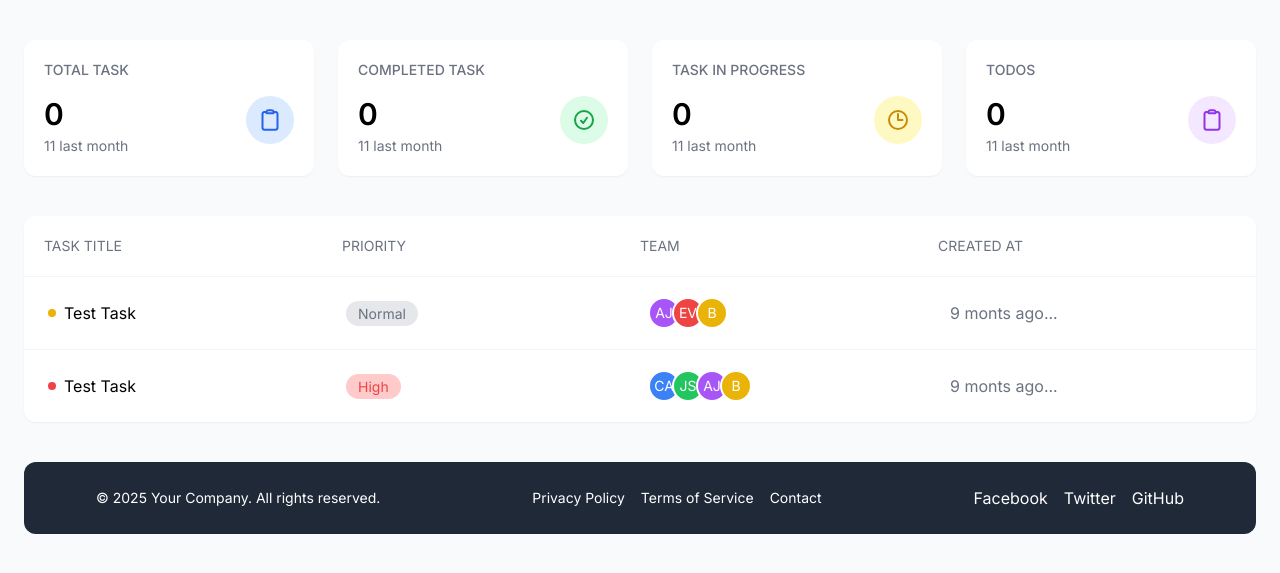
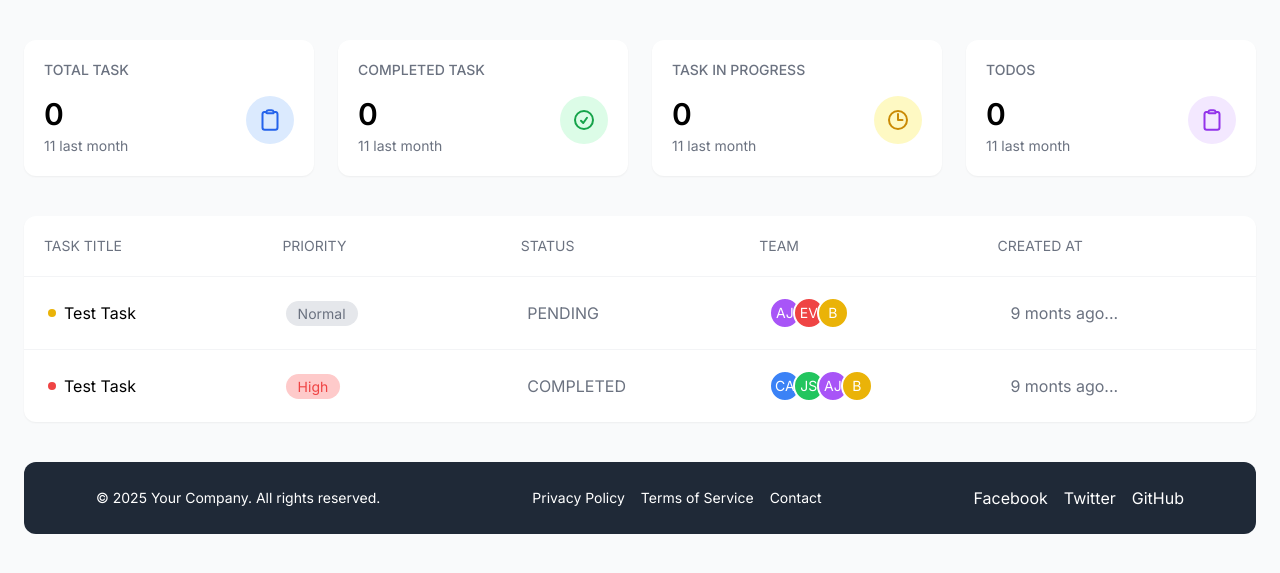
Before and after one commit to nazmulh24/Django, a Django app: page /tasks/manager-dashboard/ in a window 1280 px wide. Shown: the part 64-637 px from the top of the page. Run offline with Django 5.2, Linux system fonts and the light colour scheme; data that the repository does not hold is empty.

Commit message:
8.3 Dynamic Query, Urls name, URL tag || Need to Improve UI

```diff
--- a/task-management/static/css/output.css
+++ b/task-management/static/css/output.css
@@ -770,8 +770,8 @@ video {
   grid-template-columns: repeat(10, minmax(0, 1fr));
 }
 
-.grid-cols-4 {
-  grid-template-columns: repeat(4, minmax(0, 1fr));
+.grid-cols-5 {
+  grid-template-columns: repeat(5, minmax(0, 1fr));
 }
 
 .flex-col {
--- a/task-management/tasks/templates/Dashboard/dashboard.html
+++ b/task-management/tasks/templates/Dashboard/dashboard.html
@@ -62,6 +62,7 @@
       <!-- Stats Grid -->
       <div class="grid grid-cols-1 md:grid-cols-2 lg:grid-cols-4 gap-6 mb-10">
         <!-- Total Task -->
+        <a href="{% url 'mgr-Dashboard' %}?type=all">
           <div class="bg-white rounded-xl p-5 shadow-sm">
             <h3 class="text-sm font-medium text-gray-500 mb-4">TOTAL TASK</h3>
 
@@ -90,8 +91,10 @@
               </div>
             </div>
           </div>
+        </a>
 
         <!-- Completed Task -->
+        <a href="{% url 'mgr-Dashboard' %}?type=completed">
           <div class="bg-white rounded-xl p-5 shadow-sm">
             <h3 class="text-sm font-medium text-gray-500 mb-4">COMPLETED TASK</h3>
 
@@ -120,8 +123,10 @@
               </div>
             </div>
           </div>
+        </a>
 
         <!-- Task In Progress-->
+        <a href="{% url 'mgr-Dashboard' %}?type=in_progress">
           <div class="bg-white rounded-xl p-5 shadow-sm">
             <h3 class="text-sm font-medium text-gray-500 mb-4">
               TASK IN PROGRESS
@@ -152,8 +157,10 @@
               </div>
             </div>
           </div>
+        </a>
 
         <!-- Todos -->
+        <a href="{% url 'mgr-Dashboard' %}?type=pending">
           <div class="bg-white rounded-xl p-5 shadow-sm">
             <h3 class="text-sm font-medium text-gray-500 mb-4">TODOS</h3>
 
@@ -182,6 +189,7 @@
               </div>
             </div>
           </div>
+        </a>
       </div>
 
       {% block tasks %}{% endblock tasks %}
--- a/task-management/tasks/templates/Dashboard/manager-dashboard.html
+++ b/task-management/tasks/templates/Dashboard/manager-dashboard.html
@@ -10,10 +10,11 @@
 <!-- Task Table -->
 <div class="bg-white rounded-xl shadow-sm">
     <div
-      class="grid grid-cols-4 p-5 text-sm text-gray-500 border-b border-gray-100"
+      class="grid grid-cols-5 p-5 text-sm text-gray-500 border-b border-gray-100"
     >
       <div>TASK TITLE</div>
       <div>PRIORITY</div>
+      <div>STATUS</div>
       <div>TEAM</div>
       <div>CREATED AT</div>
     </div>
@@ -22,7 +23,7 @@
     <div class="divide-y divide-gray-100 mb-10">
       {% for task in tasks %}
         <!-- Task Item 1 -->
-        <div class="grid grid-cols-4 p-5 gap-4 items-center">
+        <div class="grid grid-cols-5 p-5 gap-4 items-center">
         <div class="flex items-center gap-2 ps-1">
           <div class="w-2 h-2 bg-green-500 rounded-full"></div>
           <div><span>{{task.title}}</span></div>
@@ -33,6 +34,9 @@
           >
             {{task.details.get_priority_display}} <!-- get_foo_display -->
           </span>
+        </div>
+        <div>
+          <span class="text-gray-500">{{task.status}}</span>
         </div>
         <div>
           <div class="flex -space-x-2">
@@ -63,7 +67,7 @@
       {% endfor %}
 
       <!-- Task Item 2 -->
-      <div class="grid grid-cols-4 p-5 gap-4 items-center">
+      <div class="grid grid-cols-5 p-5 gap-4 items-center">
         <div class="flex items-center gap-2 ps-1">
           <div class="w-2 h-2 bg-yellow-500 rounded-full"></div>
           <div><span>Test Task</span></div>
@@ -74,6 +78,9 @@
           >
             Normal
           </span>
+        </div>
+        <div>
+          <span class="text-gray-500">PENDING</span>
         </div>
         <div>
           <div class="flex -space-x-2">
@@ -99,7 +106,7 @@
         </div>
       </div>
       <!-- Task Item 3 -->
-      <div class="grid grid-cols-4 p-5 gap-4 items-center">
+      <div class="grid grid-cols-5 p-5 gap-4 items-center">
         <div class="flex items-center gap-2 ps-1">
           <div class="w-2 h-2 bg-red-500 rounded-full"></div>
           <div><span>Test Task</span></div>
@@ -110,6 +117,9 @@
           >
             High
           </span>
+        </div>
+        <div>
+          <span class="text-gray-500">COMPLETED</span>
         </div>
         <div>
           <div class="flex -space-x-2">
--- a/task-management/tasks/urls.py
+++ b/task-management/tasks/urls.py
@@ -10,7 +10,7 @@ from tasks.views import (
 
 urlpatterns = [
     path("home/", home_view),
-    path("manager-dashboard/", manager_dashboard),
+    path("manager-dashboard/", manager_dashboard, name="mgr-Dashboard"),
     path("user-dashboard/", user_dashboard),
     path("create-task/", create_task),
     path("view-task/", view_task),
--- a/task-management/tasks/views.py
+++ b/task-management/tasks/views.py
@@ -18,13 +18,9 @@ def home_view(request):
 
 
 def manager_dashboard(request):
-    # tasks = Task.objects.all()
-    tasks = Task.objects.select_related("details").prefetch_related("assigned_to").all()
 
-    # total_task = tasks.count()  # --> Total Task
-    # completed_task = Task.objects.filter(status="COMPLETED").count()  # --> Completed Task
-    # in_progress_task = Task.objects.filter(status="IN_PROGRESS").count()  # --> In Progress Task
-    # pending_task = Task.objects.filter(status="PENDING").count()  # --> Pending Task
+    type = request.GET.get("type", "all")
+    # print(type)
 
     counts = Task.objects.aggregate(
         total_task=Count("id"),
@@ -33,13 +29,20 @@ def manager_dashboard(request):
         pending_task=Count("id", Q(status="PENDING")),
     )
 
+    base_query = Task.objects.select_related("details").prefetch_related("assigned_to")
+
+    if type == "completed":
+        tasks = base_query.filter(status="COMPLETED")
+    elif type == "in_progress":
+        tasks = base_query.filter(status="IN_PROGRESS")
+    elif type == "pending":
+        tasks = base_query.filter(status="PENDING")
+    elif type == "all":
+        tasks = base_query.all()
+
     context = {
         "tasks": tasks,
         "counts": counts,
-        # "total_task": total_task,
-        # "completed_task": completed_task,
-        # "in_progress_task": in_progress_task,
-        # "pending_task": pending_task,
     }
     return render(request, "Dashboard/manager-dashboard.html", context)
 
```
Lines whose indentation alone changed are shown as unchanged.
